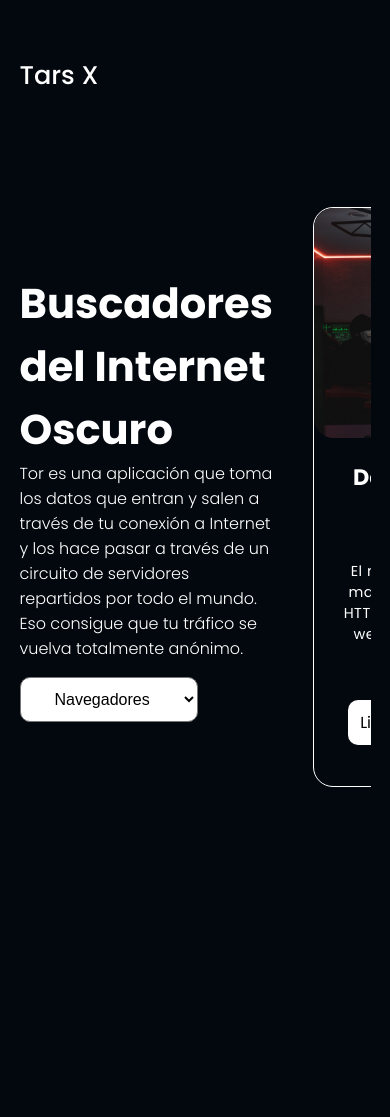
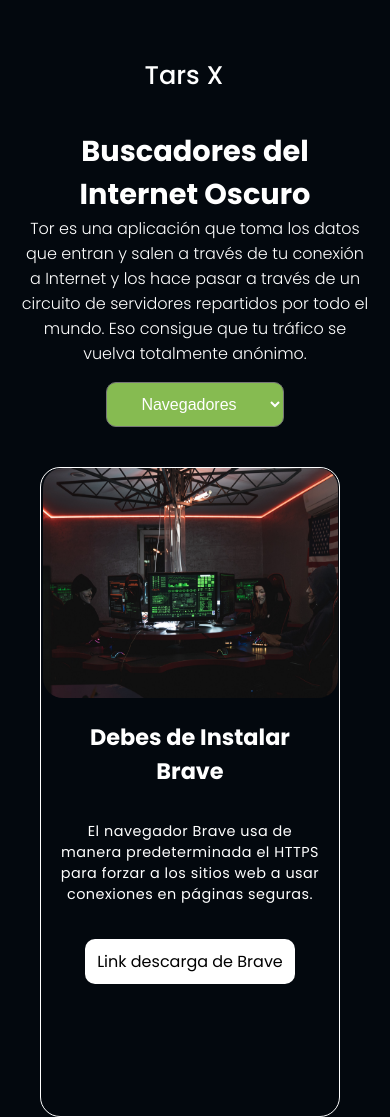
Before and after one commit to TarsXm/Darksearch, a plain HTML site: page index.html in a window 390 px wide. Before the commit the page ends 884 px from the top, so only its background shows below. Drawn offline with Linux system fonts and the light colour scheme.

Commit message:
Add files via upload

```diff
--- a/app.js
+++ b/app.js
@@ -6,7 +6,7 @@
 const navegadores = document.querySelector('#navegadores');
 
 document.addEventListener('DOMContentLoaded', () => {
-    mostrarCard();
+     mostrarCard();
 });
 
 navegadores.addEventListener('change', e => {
--- a/estilos.css
+++ b/estilos.css
@@ -175,3 +175,49 @@
 .card__cta:hover{
     background-color: rgb(15, 141, 15);
 }
+
+
+@media screen and (max-width:475px){
+.hero__main{
+        height: calc(180vh - 70px);
+
+        justify-content: space-around;
+        align-items: center;
+        min-height: 600px;
+    }
+  .nav__title{
+    margin-left: 125px;
+  }
+  .hero__main{
+    display: inline-block;
+    width: 100%;
+  }
+  .hero__texts{
+      width: 100%;
+      margin: 0px auto;
+      text-align: center;
+      padding: 20px;
+  }
+  .hero__title{
+      font-size: 1.8rem;
+  }
+  .select__cta{
+      background-color: rgb(134, 187, 81);
+      color: #fff;
+  }
+  .select__cta option{
+      text-align: center;
+
+  }
+
+  .hero__card{
+      display: inline-block;
+      height: 650px;
+      width: 300px;
+      font-size: 1rem;
+  }
+
+  .card__img{
+      max-width: 295px;
+  }
+}
```
Also changed, not shown: index.html (+1 -1 lines).
